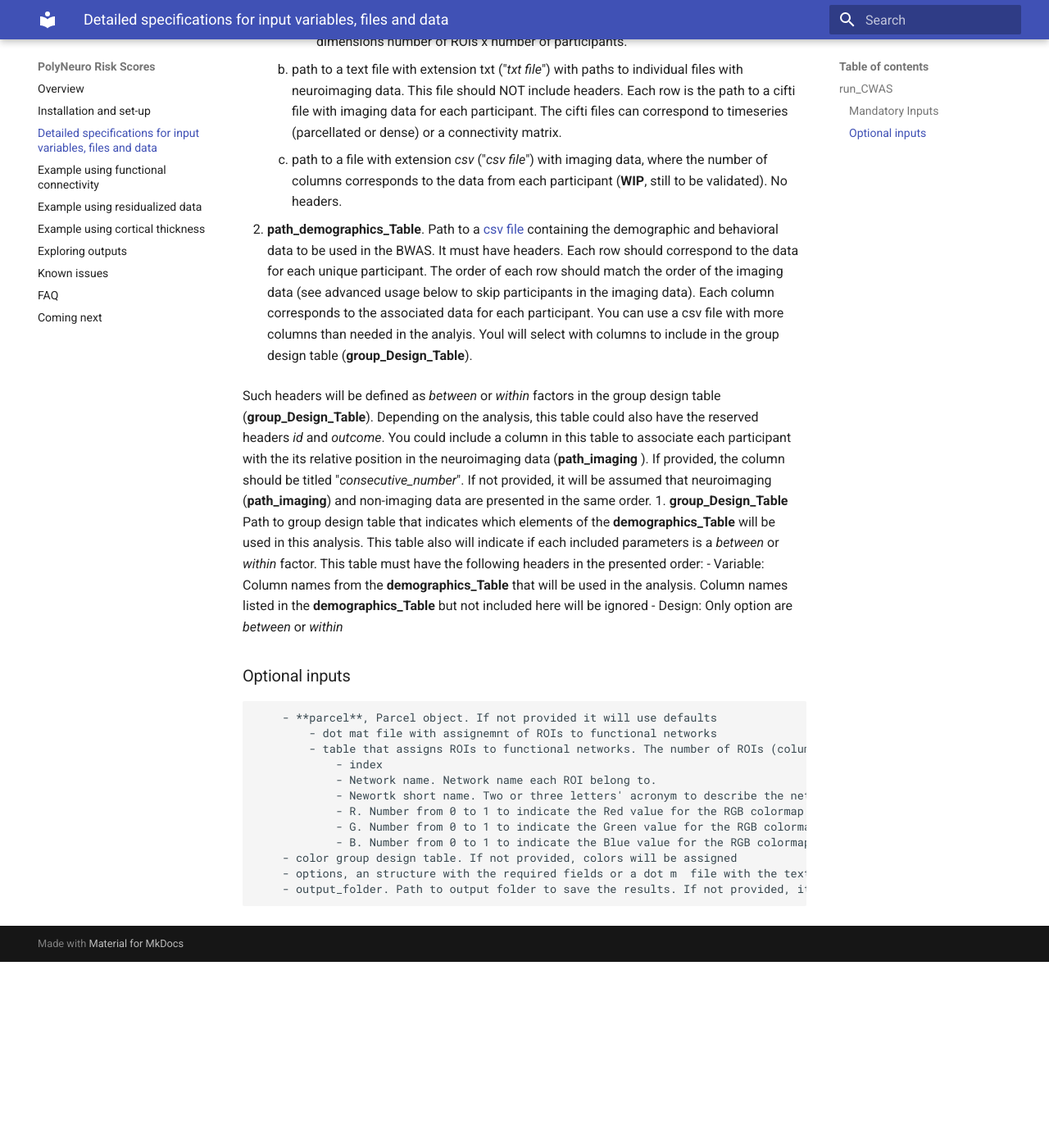
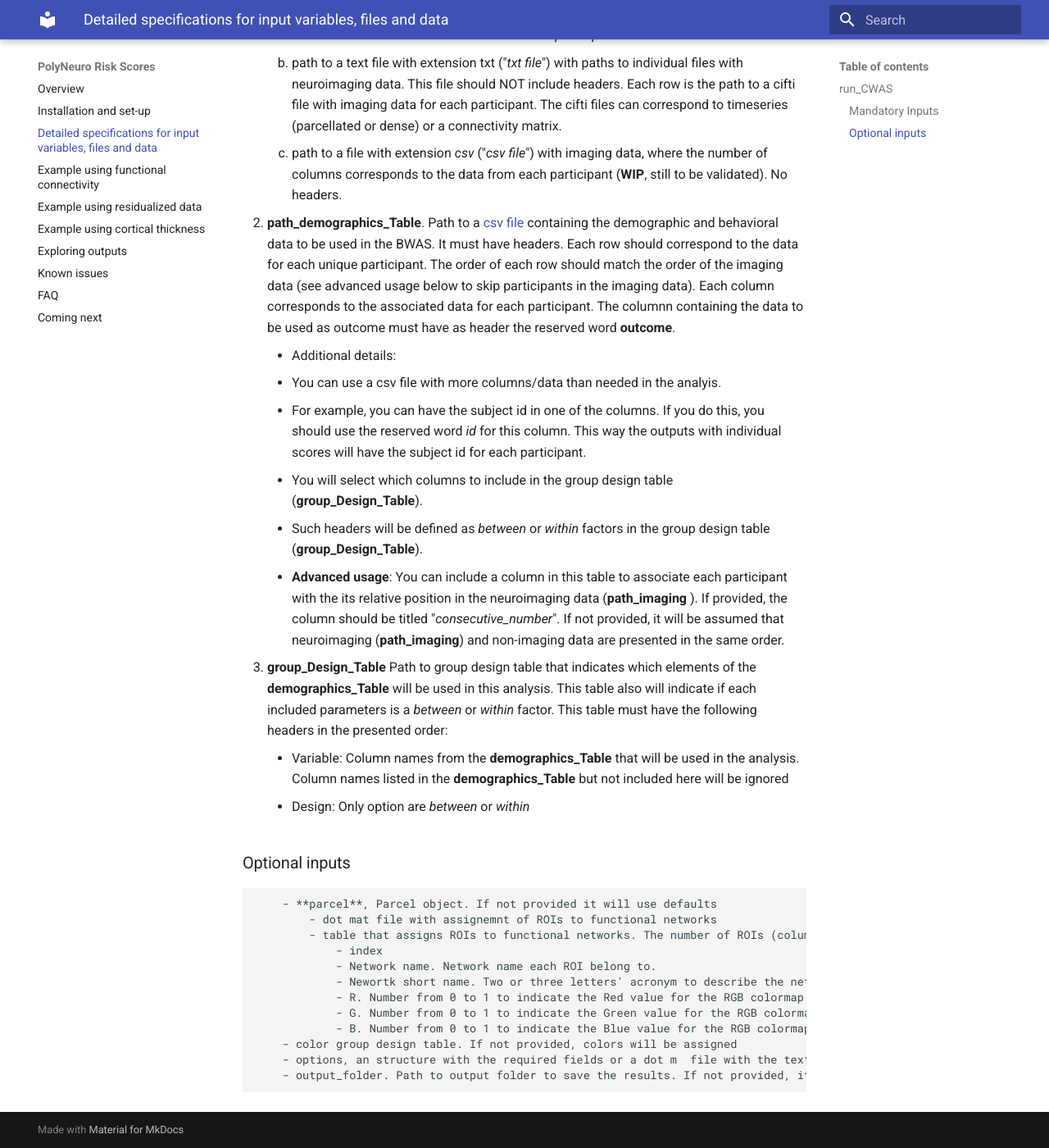
Before and after one commit to omiranda/polyneuro_risk_score, an MkDocs documentation site: the page built from docs/detailed_description.md, in a window 1280 px wide and 1400 px high, scrolled down 659 px. Shown: the whole window at 82% size. Built offline with MkDocs 1.6.1 and Material for MkDocs 9.7.7, drawn with Linux system fonts in a browser that asks for light colours; formulas are drawn with MathJax 3; old or Windows-style settings are respelled for this version of MkDocs; before the commit the page ends 1832 px from its top, so only the background shows below that.

Commit message:
Update detailed_description.md

```diff
--- a/docs/detailed_description.md
+++ b/docs/detailed_description.md
@@ -14,17 +14,18 @@ These are positional arguments and need to be provided in this order:
         1. Scalars (such as cortical thickness values): this would correspond to a 2D matrix of dimensions number of ROIs x number of participants.
     2. path to a text file with extension txt ("*txt file*") with paths to individual files with neuroimaging data. This file should NOT include headers. Each row is the path to a cifti file with imaging data for each participant. The cifti files can correspond to timeseries (parcellated or dense) or a connectivity matrix.
     3. path to a file with extension *csv* ("*csv file*") with imaging data, where the number of columns corresponds to the data from each participant (**WIP**, still to be validated). No headers.
-
-
-2. **path_demographics_Table**. Path to a [csv file](https://en.wikipedia.org/wiki/Comma-separated_values) containing the demographic and behavioral data to be used in the BWAS.
+1. **path_demographics_Table**. Path to a [csv file](https://en.wikipedia.org/wiki/Comma-separated_values) containing the demographic and behavioral data to be used in the BWAS.
 It must have headers.
 Each row should correspond to the data for each unique participant.
 The order of each row should match the order of the imaging data (see advanced usage below to skip participants in the imaging data).
 Each column corresponds to the associated data for each participant.
-You can use a csv file with more columns than needed in the analyis.
-Youl will select with columns to include in the group design table (**group_Design_Table**).
-
-Such headers will be defined as *between* or *within* factors in the group design table (**group_Design_Table**). Depending on the analysis, this table could also have the reserved headers *id* and *outcome*. You could include a column in this table to associate each participant with the its relative position in the neuroimaging data (**path_imaging** ). If provided, the column should be titled "*consecutive_number*". If not provided, it will be assumed that neuroimaging (**path_imaging**) and non-imaging data are presented in the same order.
+The columnn containing the data to be used as outcome must have as header the reserved word **outcome**.
+    - Additional details:
+      - You can use a csv file with more columns/data than needed in the analyis.
+      - For example, you can have the subject id in one of the columns. If you do this, you should use the reserved word *id* for this column. This way the outputs with individual scores will have the subject id for each participant.
+      - You will select which columns to include in the group design table (**group_Design_Table**).
+      - Such headers will be defined as *between* or *within* factors in the group design table (**group_Design_Table**).
+    - **Advanced usage**: You can include a column in this table to associate each participant with the its relative position in the neuroimaging data (**path_imaging** ). If provided, the column should be titled "*consecutive_number*". If not provided, it will be assumed that neuroimaging (**path_imaging**) and non-imaging data are presented in the same order.
 1. **group_Design_Table** Path to group design table that indicates which elements of the **demographics_Table** will be used in this analysis. This table also will indicate if each included parameters is a *between* or *within* factor. This table must have the following headers in the presented order:
     - Variable: Column names from the **demographics_Table** that will be used in the analysis. Column names listed in the **demographics_Table** but not included here will be ignored
     - Design: Only option are *between* or *within*
```
